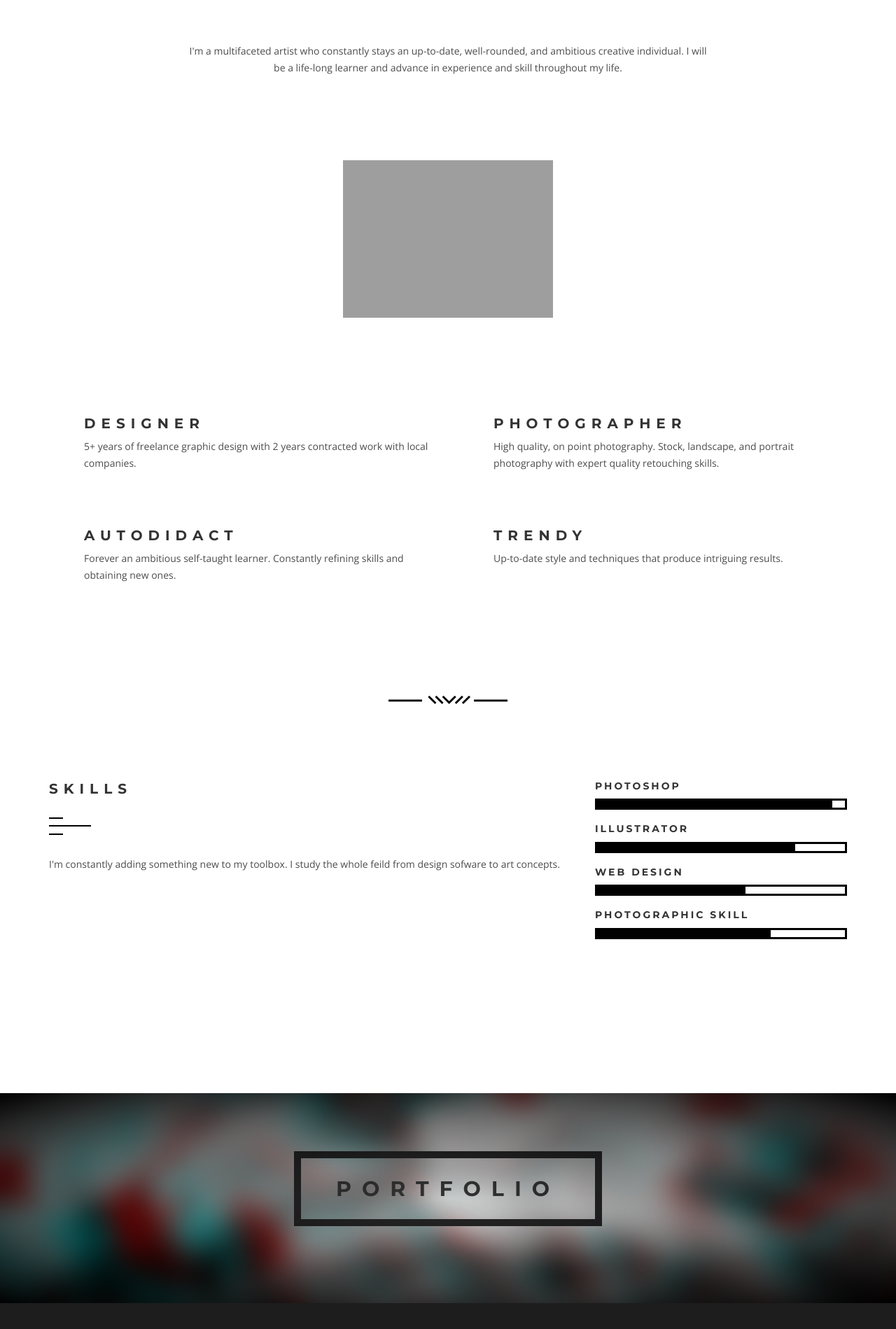
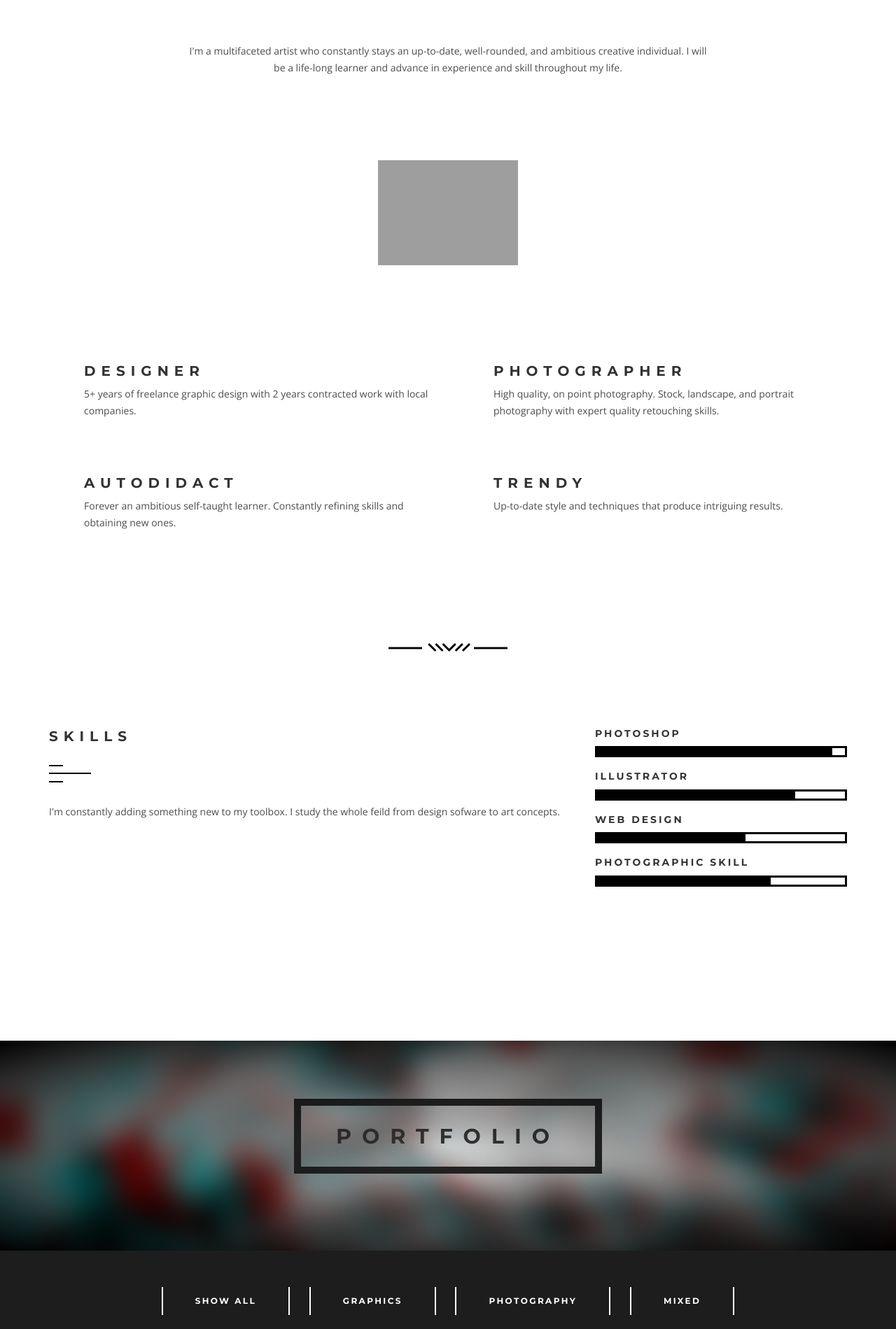
Before and after one commit to tjr8/Tylr-Creative-Site-V2, a PHP site: page / in a window 1280 px wide. Shown: the part 1255-3154 px from the top of the page at 70% size. Run offline with PHP 8.4, Linux system fonts and the light colour scheme; some libraries are stand-ins or nearby versions; grey boxes are pictures that could not be loaded.

Commit message:
Profile image size to 200px

```diff
--- a/style.css
+++ b/style.css
@@ -608,8 +608,8 @@ p.bold{
 }
 
 .profile{
-    width:300px;
-    max-width:300px;
+    width:200px;
+    max-width:200px;
     margin-top:120px;
     margin-bottom:100px;
 }
```
